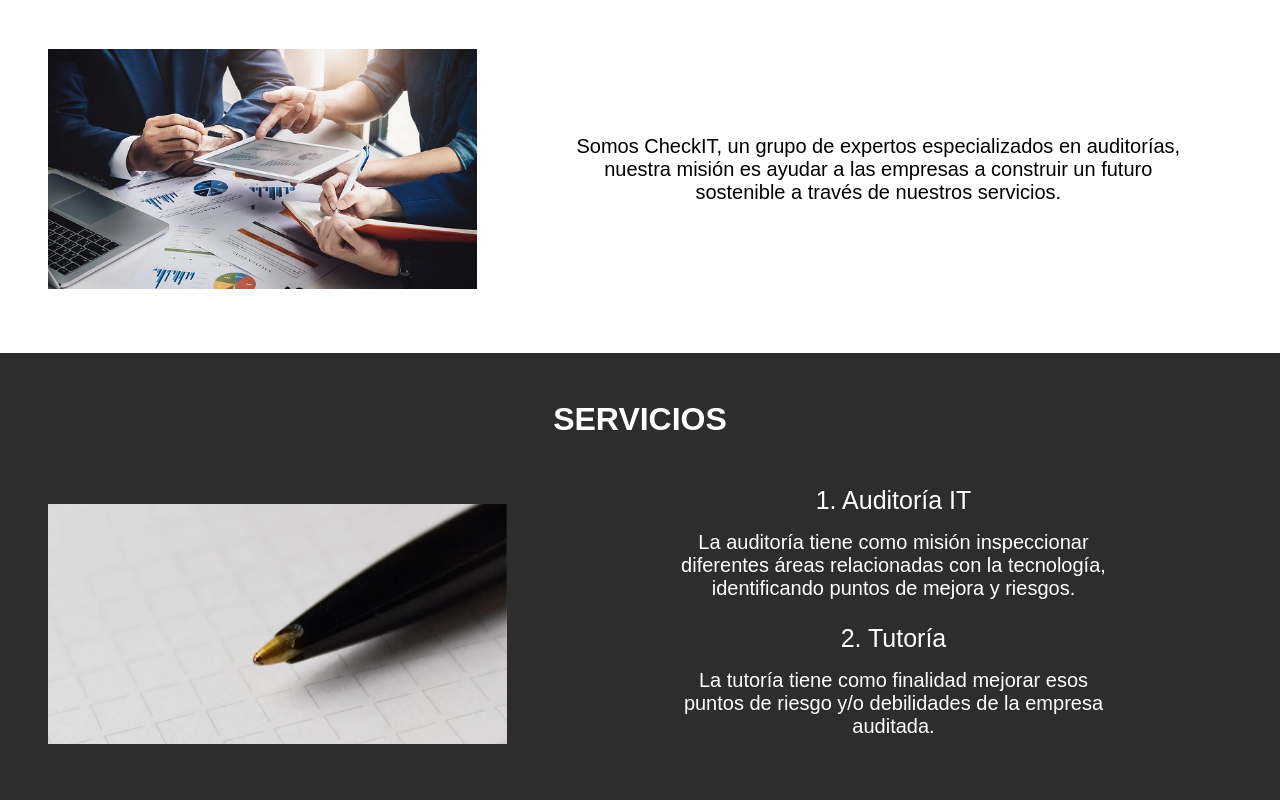
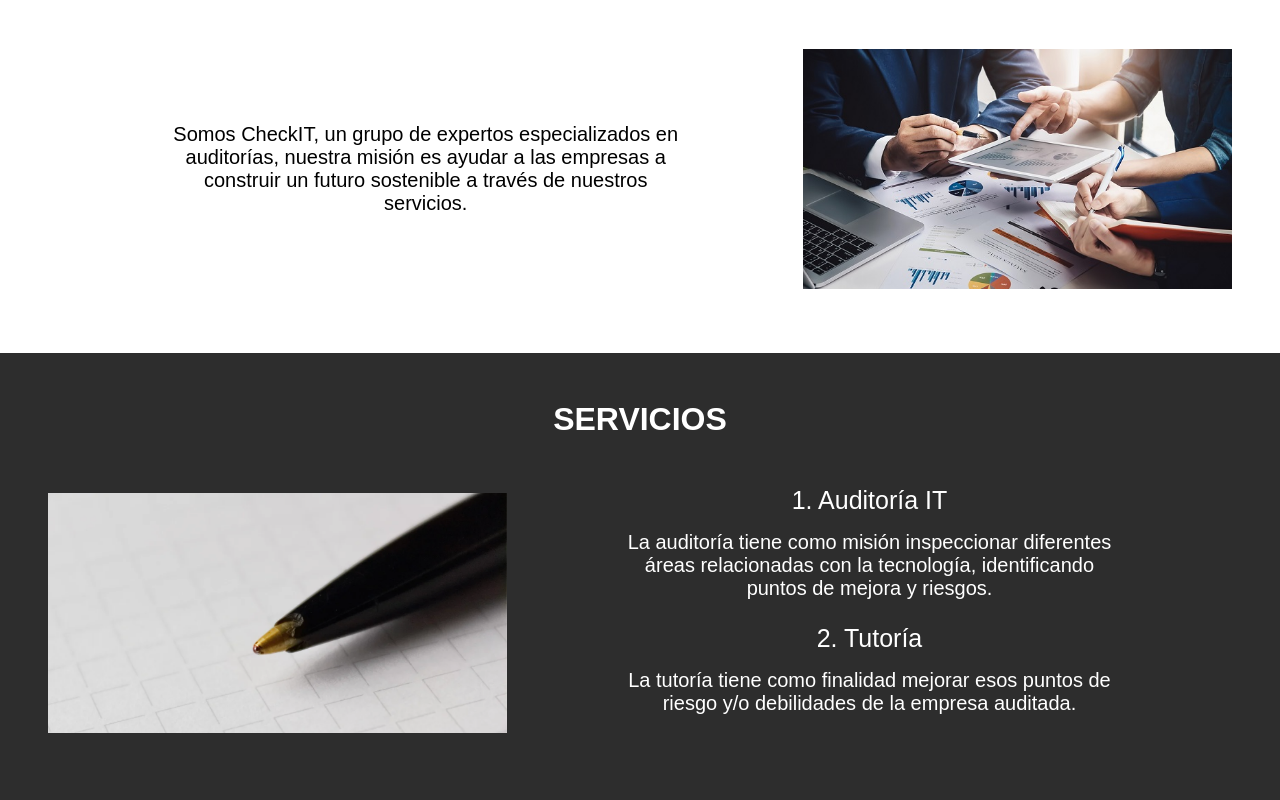
Before and after one commit to AnaliaRio/Checkit, a React (Create React App) app: page / in a window 1280 px wide. Shown: the part 940-1740 px from the top of the page. Built offline with nearby package versions, Linux system fonts and the light colour scheme.

Commit message:
Changed style

```diff
--- a/src/components/Section1.js
+++ b/src/components/Section1.js
@@ -6,7 +6,6 @@
     <section className='section1' id='linkToAbout'>
       <h2 className='section1__title'>checkit</h2>
       <div className='div'>
-        <img className='imgA' src={Audit} alt='' />
         <div>
           <p className='section1__boxparagraph1'>
             Somos CheckIT, un grupo de expertos especializados en auditorías,
@@ -14,6 +13,7 @@
             sostenible a través de nuestros servicios.
           </p>
         </div>
+        <img className='imgA' src={Audit} alt='' />
       </div>
     </section>
   );
--- a/src/components/Section2.js
+++ b/src/components/Section2.js
@@ -5,7 +5,7 @@
   return (
     <section className='section2' id='linkToAbout'>
       <h2 className='section2__title'>servicios</h2>
-      <div className='div'>
+      <div className='divS'>
         <img className='imgS' src={Services} alt='' />
         <div>
           <p className='section2__boxparagraph1'>1. Auditoría IT</p>
--- a/src/styles/components/Section1.scss
+++ b/src/styles/components/Section1.scss
@@ -6,14 +6,29 @@
   padding-bottom: 4rem;
   background-color: $white;
   font-family: Arial, Helvetica, sans-serif;
-}
 
-.section1__title {
-  padding: 3rem 0;
-  font-size: 2rem;
-  color: $black;
-  text-transform: uppercase;
-  text-align: center;
+  &__title {
+    padding: 3rem 0;
+    font-size: 2rem;
+    color: $black;
+    text-transform: uppercase;
+    text-align: center;
+  }
+
+  &__boxparagraph1 {
+    font-size: 20px;
+    color: $black;
+    padding: 0 2rem 0;
+    text-align: center;
+
+    @media all and (min-width: 800px) {
+      padding: 0 3rem 0 0;
+    }
+
+    @media all and (min-width: 1200px) {
+      padding: 0 7rem 0;
+    }
+  }
 }
 
 .imgA {
@@ -31,24 +46,10 @@
   flex-direction: row;
   align-items: center;
   justify-content: center;
-  gap: 3rem;
+  padding: 0 3rem;
 
   @media all and (max-width: 800px) {
     flex-direction: column;
+    gap: 2rem;
   }
 }
-
-.section1__boxparagraph1 {
-  font-size: 20px;
-  color: $black;
-  padding: 0 5rem 0;
-  text-align: center;
-
-  @media all and (min-width: 800px) {
-    padding: 0rem 1rem 0 0rem;
-  }
-
-  @media all and (min-width: 1200px) {
-    padding: 0rem 2rem 0rem;
-  }
-}
--- a/src/styles/components/Section2.scss
+++ b/src/styles/components/Section2.scss
@@ -47,16 +47,15 @@
   }
 }
 
-.div {
-  padding: 0 3rem;
+.divS {
   display: flex;
   flex-direction: row;
   align-items: center;
   justify-content: center;
+  padding: 0 3rem;
 
   @media all and (max-width: 800px) {
     flex-direction: column;
-    padding: 0 3rem;
-
+    gap: 2rem;
   }
 }
```
